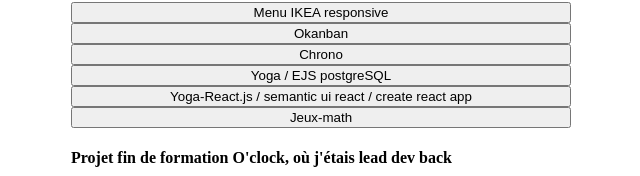
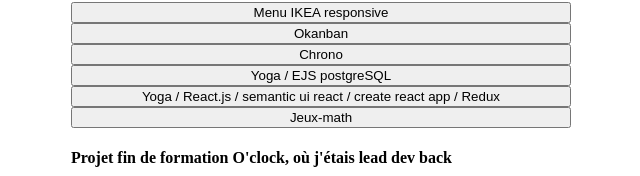
Before and after one commit to patrickletourneux/portfolio-PLX-OVH, a website: page public/index.html in a window 1280 px wide. Shown: the part 403-579 px from the top of the page, without its empty margins (319-959 px from the left). Drawn offline with Linux system fonts and the light colour scheme.

Commit message:
add Redux

```diff
--- a/public/index.html
+++ b/public/index.html
@@ -102,7 +102,7 @@
         <button
             id="yoga-reactjs"
         >
-        Yoga-React.js / semantic ui react / create react app
+        Yoga / React.js / semantic ui react / create react app / Redux
         </button>
     </a>
     <a
```
